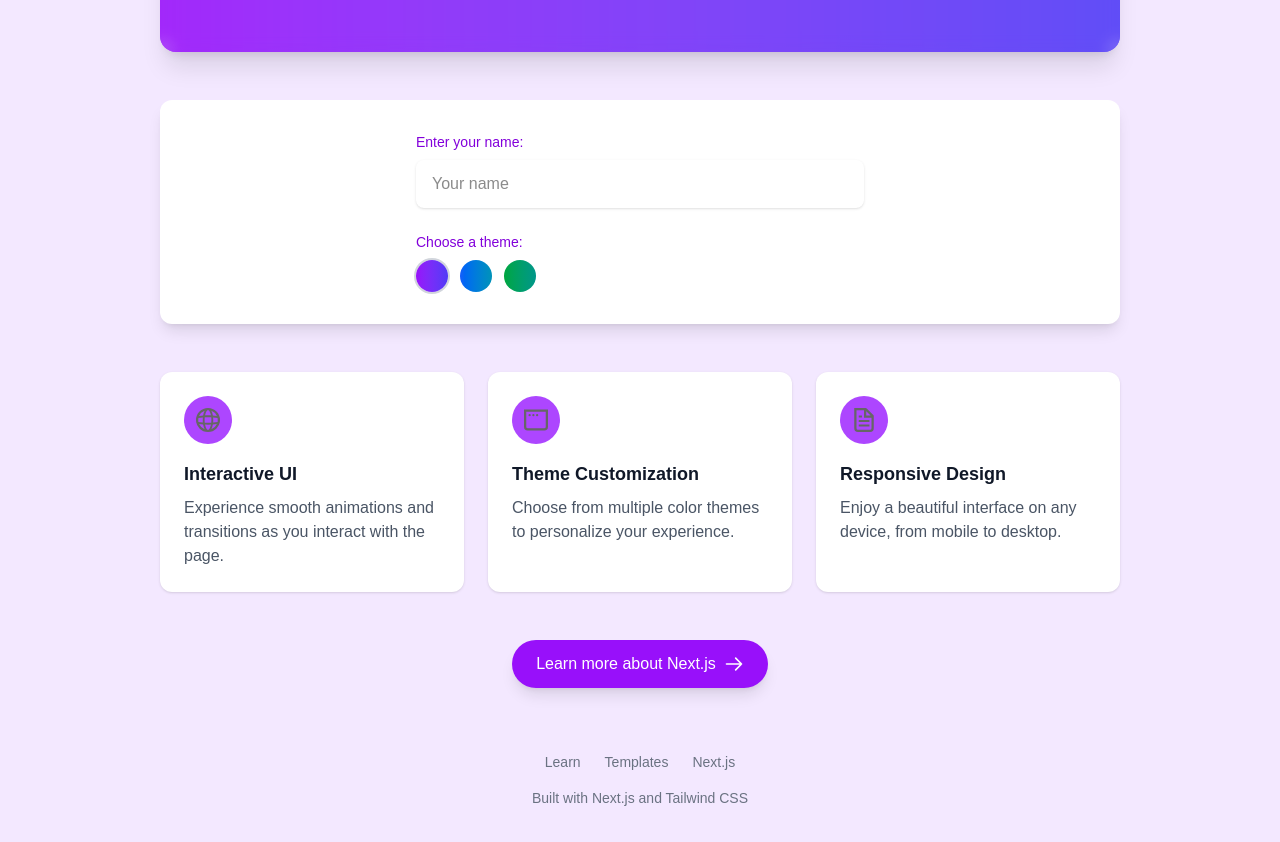
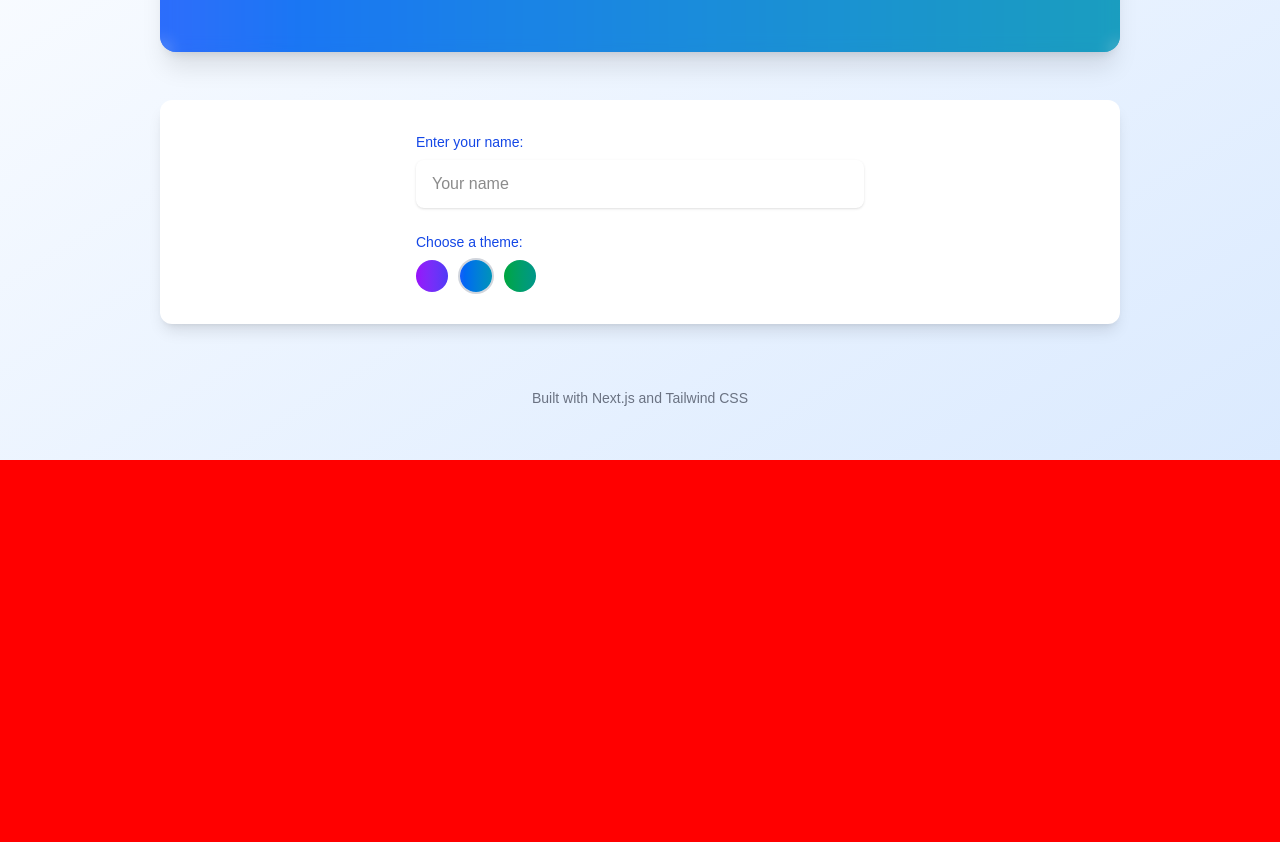
Before and after one commit to ssoxc/waffle, a Next.js app: page / in a window 1280 px wide. Shown: the part 340-1182 px from the top of the page. After the commit the page ends 800 px from the top, so only its background shows below. Built offline with nearby package versions, Linux system fonts and the light colour scheme.

Commit message:
Fix issue #54: Remove LEARN MORE button

```diff
--- a/src/app/page.tsx
+++ b/src/app/page.tsx
@@ -1,11 +1,11 @@
 "use client"; // This is needed for client-side interactivity
-import Image from "next/image";
+
 import { useState, useEffect } from "react";
 
 export default function Home() {
   const [name, setName] = useState("World");
   const [isFocused, setIsFocused] = useState(false);
-  const [theme, setTheme] = useState("purple"); // Default theme
+  const [theme, setTheme] = useState("blue"); // Default theme
   const [isLoading, setIsLoading] = useState(true);
 
   // Simulate loading state
@@ -33,7 +33,7 @@ export default function Home() {
     },
     blue: {
       primary: "bg-gradient-to-r from-blue-600 to-cyan-600",
-      secondary: "bg-blue-100 dark:bg-blue-900/20",
+      secondary: "bg-gradient-to-br from-white to-blue-100 dark:from-gray-900 dark:to-blue-900/20",
       accent: "bg-blue-500",
       text: "text-blue-700 dark:text-blue-300",
       border: "border-blue-300 dark:border-blue-700",
@@ -143,89 +143,14 @@ export default function Home() {
           </div>
         </div>
 
-        {/* Features Section */}
-        <div className="grid grid-cols-1 md:grid-cols-3 gap-6 mb-12">
-          {[
-            {
-              title: "Interactive UI",
-              description: "Experience smooth animations and transitions as you interact with the page.",
-              icon: "/globe.svg"
-            },
-            {
-              title: "Theme Customization",
-              description: "Choose from multiple color themes to personalize your experience.",
-              icon: "/window.svg"
-            },
-            {
-              title: "Responsive Design",
-              description: "Enjoy a beautiful interface on any device, from mobile to desktop.",
-              icon: "/file.svg"
-            }
-          ].map((feature, index) => (
-            <div
-              key={index}
-              className="bg-white dark:bg-gray-800 rounded-xl shadow p-6
-                transition-all duration-300 hover:shadow-lg hover:-translate-y-1"
-            >
-              <div className={`w-12 h-12 ${currentTheme.accent} rounded-full flex items-center justify-center mb-4`}>
-                <Image
-                  src={feature.icon}
-                  alt={`${feature.title} icon`}
-                  width={24}
-                  height={24}
-                  className="text-white"
-                />
-              </div>
-              <h3 className="text-lg font-semibold text-gray-900 dark:text-white mb-2">{feature.title}</h3>
-              <p className="text-gray-600 dark:text-gray-300">{feature.description}</p>
-            </div>
-          ))}
-        </div>
 
-        {/* Call to Action */}
-        <div className="text-center">
-          <a
-            href="https://nextjs.org/docs"
-            target="_blank"
-            rel="noopener noreferrer"
-            className={`inline-flex items-center px-6 py-3 ${currentTheme.button} text-base font-medium ${currentTheme.buttonText} rounded-full shadow-lg
-              transition-all duration-300 hover:scale-105 hover:shadow-xl`}
-          >
-            Learn more about Next.js
-            <svg className="ml-2 w-5 h-5" fill="none" stroke="currentColor" viewBox="0 0 24 24" xmlns="http://www.w3.org/2000/svg">
-              <path strokeLinecap="round" strokeLinejoin="round" strokeWidth="2" d="M14 5l7 7m0 0l-7 7m7-7H3"></path>
-            </svg>
-          </a>
-        </div>
+
+
+
 
         {/* Footer */}
         <footer className="mt-16 text-center text-sm text-gray-500 dark:text-gray-400">
-          <div className="flex justify-center space-x-6 mb-4">
-            <a
-              className="hover:text-gray-900 dark:hover:text-white transition-colors"
-              href="https://nextjs.org/learn"
-              target="_blank"
-              rel="noopener noreferrer"
-            >
-              Learn
-            </a>
-            <a
-              className="hover:text-gray-900 dark:hover:text-white transition-colors"
-              href="https://vercel.com/templates"
-              target="_blank"
-              rel="noopener noreferrer"
-            >
-              Templates
-            </a>
-            <a
-              className="hover:text-gray-900 dark:hover:text-white transition-colors"
-              href="https://nextjs.org"
-              target="_blank"
-              rel="noopener noreferrer"
-            >
-              Next.js
-            </a>
-          </div>
+
           <p>Built with Next.js and Tailwind CSS</p>
         </footer>
       </div>
```
Also changed, not shown: 1 other file (tests, documents, lock files or other folders).
